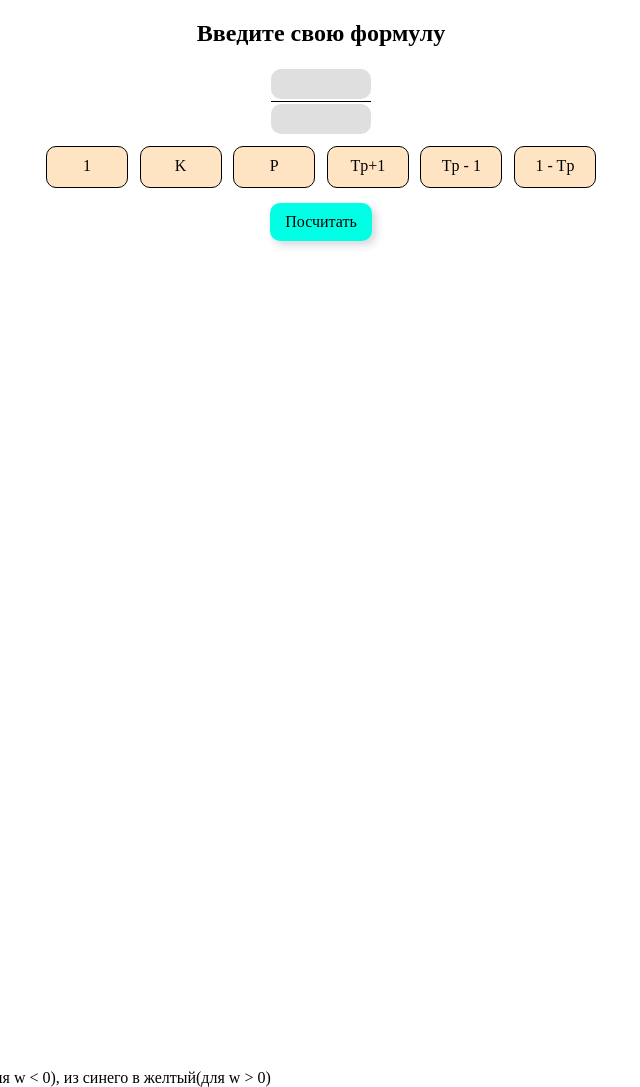
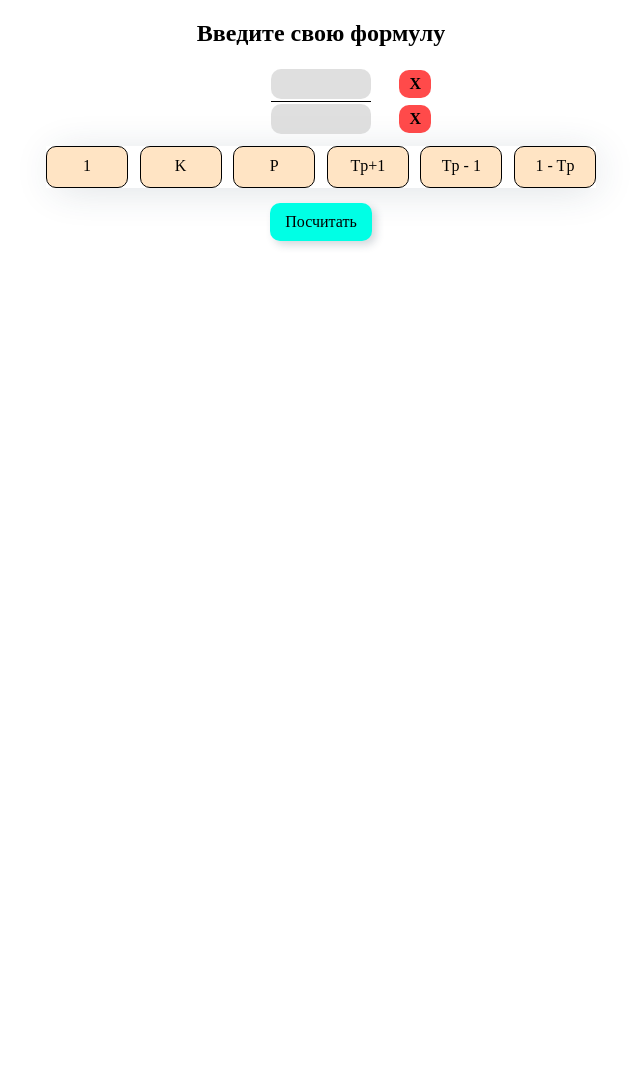
Before and after one commit to RusGameHack/Graphiks, a plain HTML site: page index.html in a window 1280 px wide. Shown: the whole page, without its empty margins (319-959 px from the left). After the commit the page ends 800 px from the top, so only its background shows below. Drawn offline with Linux system fonts and the light colour scheme.

Commit message:
newUpdate

```diff
--- a/diagrams.js
+++ b/diagrams.js
@@ -15,6 +15,10 @@ startGraph.addEventListener('click', () => {
     }
     //Исполнение
     else {
+        document.querySelectorAll('.onlyInWorkingForm').forEach(block => {
+            block.classList.add('active');
+        });
+
         const P = Math.PI; //Значение Pi
         var mass = [
             // # 1    K       P           "Tp + 1",                 "Tp - 1",                 "1 - Tp"
--- a/formula.js
+++ b/formula.js
@@ -16,7 +16,6 @@ const clickPole = (block) =>{
     activeIn = block;
 }
 
-
 //Ввод формул в поле
 primeri.forEach(primer => {
     primer.addEventListener('click', ()=>{
@@ -31,3 +30,13 @@ primeri.forEach(primer => {
         }
     });
 });
+
+//Удаление формулы
+document.querySelector('.ClearCh').addEventListener('click', ()=>{
+    chInput.classList.remove('active');
+    chInput.innerHTML = '';
+});
+document.querySelector('.ClearZn').addEventListener('click', ()=>{
+    znInput.classList.remove('active');
+    znInput.innerHTML = '';
+});
--- a/index.html
+++ b/index.html
@@ -18,8 +18,12 @@
     <div class="formula">
         <div class="chislitel">
             <div class="chIn"></div>
+            <div class="clearForm ClearCh">X</div>
         </div>
-        <div class="znIn"></div>
+        <div class="znamenatel">
+            <div class="znIn"></div>
+            <div class="clearForm ClearZn">X</div>
+        </div>
     </div>
     <div class="blocksOutput">
         <div class="blockOutput" id="1">1</div>
@@ -31,7 +35,7 @@
     </div>
     <div class="btnDoIt">Посчитать</div>
     <!-- Готовим контейнер для диаграммы -->
-    <div id="content" align="center">
+    <div id="content" align="center" class="onlyInWorkingForm">
         <div class="my-primer">
             <div class="chislitel" id="chislitel"></div>
             <div class="znamenatel" id="znamenatel"></div>
@@ -46,7 +50,7 @@
         </div>
         <canvas id="myChart" width="628" height="400"></canvas>
         <canvas id="myChart2" width="628" height="400"></canvas>
-        Направление: из зеленого в черный(для w < 0), из синего в желтый(для w > 0)
+        <div class="onlyInWorkingForm">Направление: из зеленого в черный(для w < 0), из синего в желтый(для w > 0)</div>
         <canvas id="myChart3" width="628" height="400"></canvas>
     </div>
     <script type="text/javascript" src="diagrams.js"></script>
--- a/main.css
+++ b/main.css
@@ -1,11 +1,29 @@
 h2{
     text-align: center;
+}
+.onlyInWorkingForm{
+    display: none;
+    margin: 0 auto;
+}
+.onlyInWorkingForm.active{
+    display: block;
 }
 .error {
     width: fit-content;
     margin: 0 auto 10px;
     color: red;
     font-weight: 700;
+}
+.clearForm {
+    position: absolute;
+    padding: 5px 10px;
+    font-weight: 700;
+    background: #ff0000b5;
+    border-radius: 10px;
+    right: -60px;
+    top: 50%;
+    transform: translateY(-50%);
+    cursor: pointer;
 }
 .chislitel, .znamenatel {
     display: flex;
@@ -31,8 +49,9 @@ h2{
     margin-top: 10px;
     border-bottom: 1px solid black;
 }
-.formula .chislitel{
+.formula .chislitel,.formula .znamenatel{
     margin: 0 auto;
+    position: relative;
 }
 .chIn, .znIn {
     min-width: 80px;
@@ -44,6 +63,7 @@ h2{
     display: flex;
     padding: 5px 10px;
     transition: 0.2s all;
+    position: relative;
 }
 .chIn.active, .znIn.active{
     background-color: #f9ae55de;
@@ -55,6 +75,7 @@ h2{
     justify-content: space-between;
     margin: 0 auto;
     margin-top: 10px;
+    box-shadow: 4px 4px 41px -6px rgba(34, 60, 80, 0.2);
 }
 .blockOutput{
     cursor: pointer;
@@ -66,6 +87,7 @@ h2{
     border: 1px solid black;
     border-radius: 10px;
 }
+
 @media(max-width:540px){
     #myChart, #myChart2, #myChart3{
         max-width: 400px;
```
